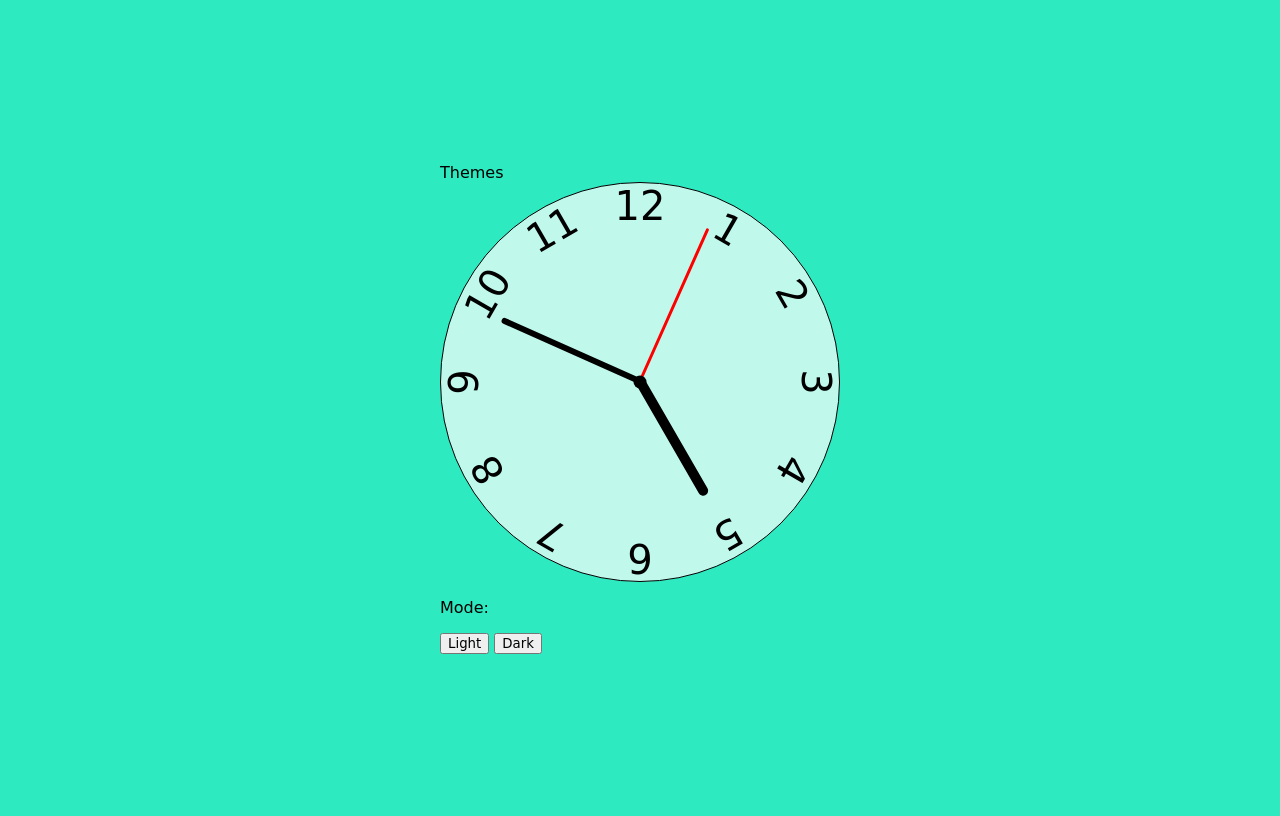
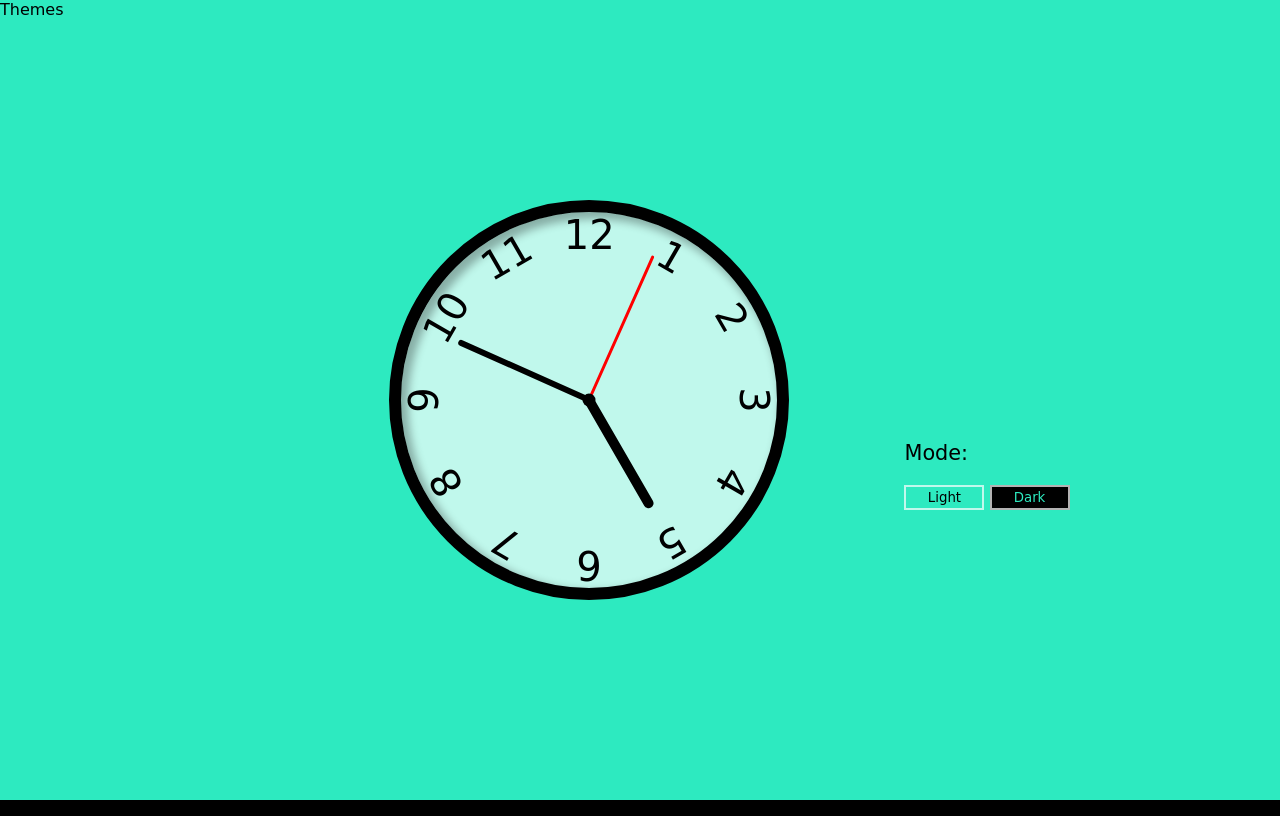
Before and after one commit to zion-s/Clock-js, a plain HTML site: page Clock/index.html in a window 1280 px wide. Drawn offline with Linux system fonts and the light colour scheme; a web font is replaced by a local one.

Commit message:
Added modes
Added styling for light and dark modes

```diff
--- a/Clock/style.css
+++ b/Clock/style.css
@@ -1,22 +1,95 @@
+/************GENERAL**********/
 *, *::before, *::after{
 	box-sizing: border-box;
 	font-family: 'Gugi', cursive, sans-serif;
 }
 body{
-	background-color: #2DEAC0;
+	background-color: black;
 	display: flex;
 	justify-content: center;
 	align-items: center;/*will not work unless height is set*/
 	min-height: 100vh;
 	overflow: hidden;
+	margin: 0;
+  	padding: 0;
 }
+.container{
+	width: 100%;
+	height: 100vh;
+	display: grid;
+	grid-template-areas:
+	'theme clock date'
+	'theme clock mode';
+	grid-gap: 10px;
+	background-color: #2DEAC0;
+}
+/****************************/
+/************THEMES**********/
+.theme{
+	grid-area: theme;
+}
+/****************************/
+/************DATE**********/
+.date{
+	grid-area: date;
+}
+.dayOfWeek{
+	width: 99%;
+	height: 60px;
+	display: flex;
+	align-items: center;
+	justify-content: center;
+	font-size: 2rem;
+}
+.day, .month, .year{
+	float: left;
+}
+.box{
+	width: 33%;
+	height: 60px;
+	font-size: 2rem;
+	display: flex;
+	align-items: center;
+	justify-content: center;
+}
+/****************************/
+/************MODES**********/
+.mode{
+	grid-area: mode;
+}
+p{
+	font-size: 1.3rem;
+}
+button{
+	width: 80px;
+	height: 25px;
+	cursor: pointer;
+}
+button#light{
+	background-color: #2DEAC0;
+	border: 2px solid rgba(255,255,255,0.7);
+	color: black;
+}
+button#dark{
+	background-color: black;
+	border: 2px solid rgba(255,255,255,0.7);
+	color: #2DEAC0;
+}
+/****************************/
+/************CLOCK FACE**********/
+
 .clock{
 	width: 400px;
 	height: 400px;
 	border-radius: 50%;
 	background-color: rgba(255,255,255,0.7);
-	border: 1px solid black;
+	border: 12px solid black;
+	box-shadow: inset 5px 5px 8px 2px rgba(0, 0, 0, 0.3);
 	position: relative;
+	grid-area: clock;
+	top: 50%;
+	left: 50%;
+	transform: translate(-50%, -50%);
 }
 .clock .number{
 	position: absolute;
@@ -38,7 +111,8 @@ body{
 .clock .number9{ --rotation: 270deg; }
 .clock .number10{ --rotation: 300deg; }
 .clock .number11{ --rotation: 330deg; }
-
+/****************************/
+/************CLOCK HANDS**********/
 .clock .hand{
 	position: absolute;
 	bottom: 50%;
@@ -77,3 +151,4 @@ body{
 	left: 50%;
 	transform: translate(-50%,-50%);
 }
+/****************************/
```
